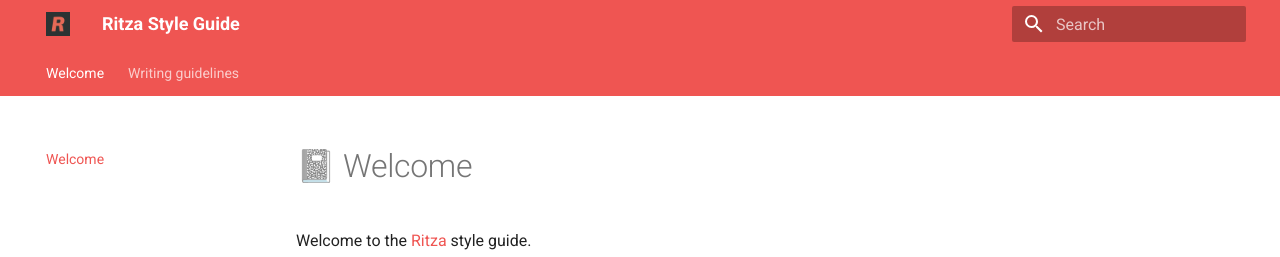
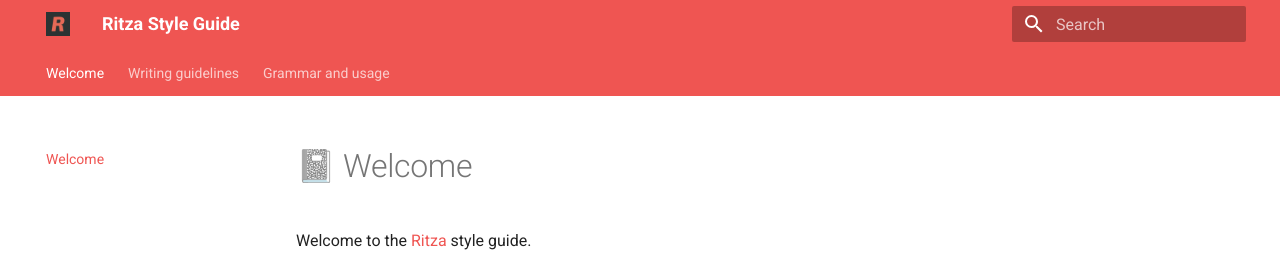
Before and after one commit to ritza-co/styleguide.ritza.co, an MkDocs documentation site: the page built from docs/index.md, in a window 1280 px wide. Shown: the top 257 px of the page. Built offline with MkDocs 1.6.1 and Material for MkDocs 9.7.7, drawn with Linux system fonts in a browser that asks for light colours.

Commit message:
Update mkdocs.yml

```diff
--- a/mkdocs.yml
+++ b/mkdocs.yml
@@ -8,6 +8,9 @@ nav:
         - 'Voice and tone': voice-tone.md
         - 'Structure': structure.md
         - 'Things to avoid': things-to-avoid.md
+    - 'Grammar and usage':
+        - 'Grammar and usage': grammar-and-usage.md
+        - 'Punctuation': punctuation.md
 
 theme:
   features:
```
